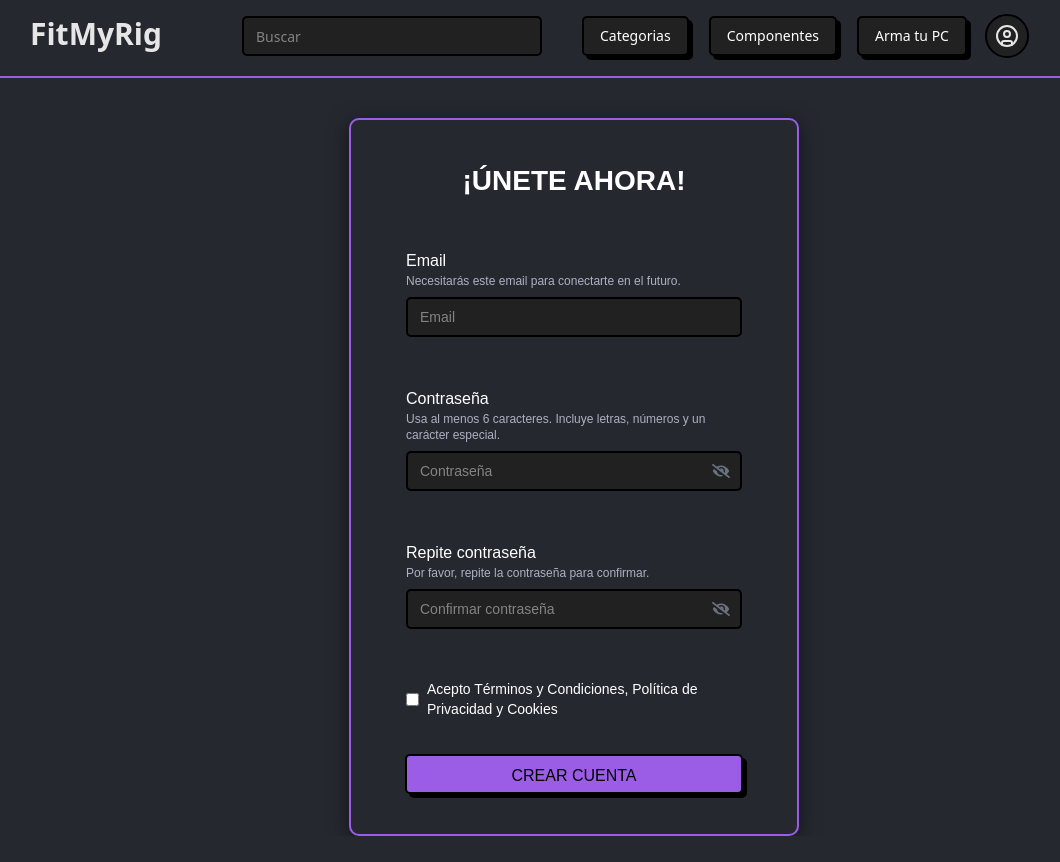
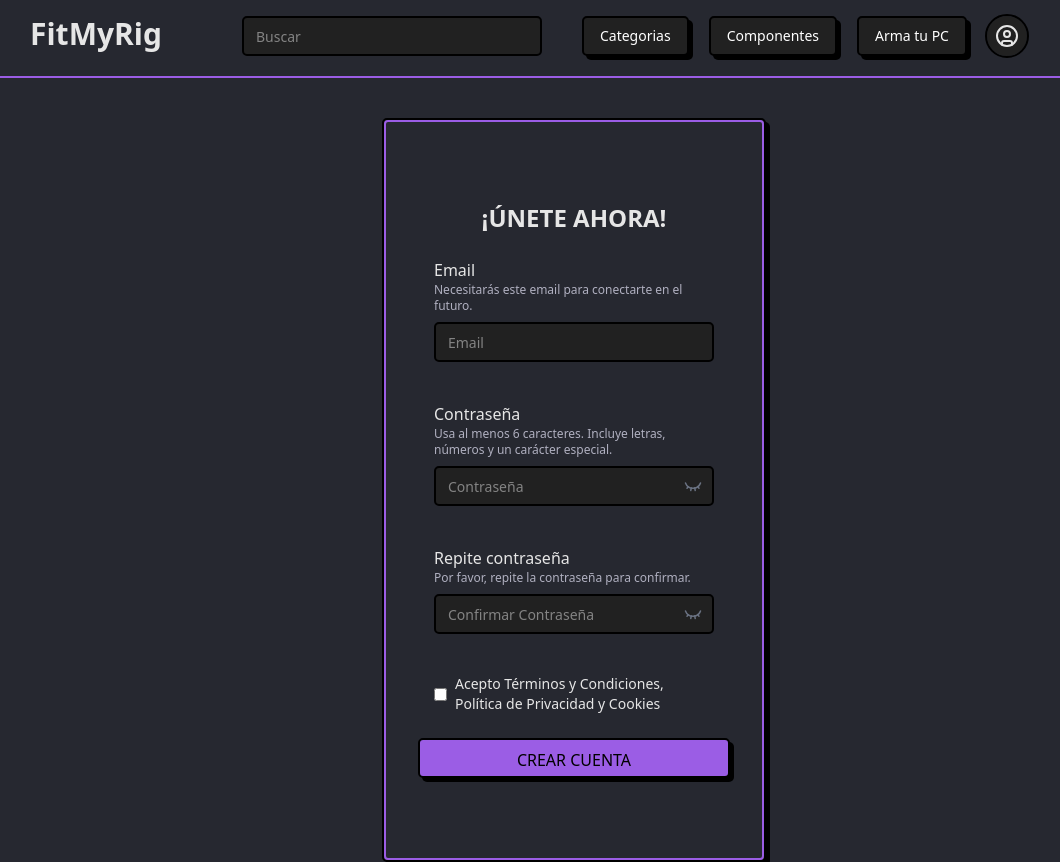
Before and after one commit to Nait-Nait/fastpc, a React (Vite) app in the folder front/: page /register in a window 1280 px wide. Shown: the whole page, without its empty margins (66-1126 px from the left). Before the commit the page ends 836 px from the top, so only its background shows below. Built offline with nearby package versions, Linux system fonts and the light colour scheme; no server answers.

Commit message:
fix: removed unnecesary icons packages, tweak design in login and register pages in order to match better the page general design

```diff
--- a/front/package.json
+++ b/front/package.json
@@ -20,8 +20,6 @@
     "lucide-react": "^0.515.0",
     "react": "^19.1.0",
     "react-dom": "^19.1.0",
-    "react-icons": "^5.5.0",
-    "react-native-vector-icons": "^10.2.0",
     "react-router-dom": "^7.6.2",
     "tailwind-merge": "^3.3.1",
     "tailwindcss": "^4.1.10"
--- a/front/src/pages/login/Login.tsx
+++ b/front/src/pages/login/Login.tsx
@@ -3,7 +3,8 @@
 import { UserRepositoryImpl } from "@/repositories/UserRepository";
 import { Input } from "@/components/ui/input";
 import { Button } from "@/components/ui/button";
-import { FaEye, FaEyeSlash } from "react-icons/fa";
+import { Card } from "@/components/ui/card";
+import { Eye, EyeClosed } from "lucide-react";
 
 const Login: React.FC = () => {
   const [email, setEmail] = useState("");
@@ -27,17 +28,17 @@
   };
 
   return (
-    <div className="flex flex-row justify-center">
+    <div className="w-full flex flex-row justify-center">
+      <Card className="max-w-[24rem] py-0">
         <form
           onSubmit={handleSubmit}
-        className="w-full max-w-[400px] flex flex-col items-center rounded-[15px] px-8 py-20 border-2 shadow-[0_4px_20px_rgba(0,0,0,0.5)]"
+          className="w-full max-w-[24rem] h-max flex flex-col items-center rounded-sm px-8 py-20 border-2"
           style={{
-          background: "linear-gradient(145deg,#262830)",
-          borderColor: "#9b5de5",
+            borderColor: "var(--main)",
           }}
         >
-        <h2 className="text-2xl text-center font-medium text-white">
-          Bienvenid@ a FitMyRig
+          <h2 className="text-2xl text-center font-bold">
+            Bienvenido a FitMyRig {/* Bienvenid@ no es una palabra real */}
           </h2>
 
           <p className="text-center text-[#b0b0c0] mb-6">
@@ -89,7 +90,7 @@
                 }
                 className="absolute right-3 top-1/2 -translate-y-1/2 z-10 text-gray-500 hover:text-gray-700"
               >
-              {showPassword ? <FaEye size={18} /> : <FaEyeSlash size={18} />}
+                {showPassword ? <Eye className="cursor-pointer" size={18} /> : <EyeClosed className="cursor-pointer"size={18} />}
               </button>
             </div>
           </div>
@@ -103,7 +104,8 @@
               <p>
                 <a
                   href="#"
-                className="text-base leading-[1.2] underline hover:no-underline hover:text-white focus:text-white active:text-white visited:text-white transition-colors"
+    onClick={() => {alert("pues eri entero weko")}}
+                  className="text-base underline hover:no-underline"
                 >
                   ¿No puedes conectarte?
                 </a>
@@ -117,13 +119,14 @@
 
               <Link
                 to="/register"
-              className="text-base leading-[1.2] underline hover:no-underline hover:text-white focus:text-white active:text-white visited:text-white transition-colors"
+                className="text-base underline hover:no-underline"
               >
                 Regístrate
               </Link>
             </div>
           </div>
         </form>
+      </Card>
     </div>
   );
 };
--- a/front/src/pages/register/Register.tsx
+++ b/front/src/pages/register/Register.tsx
@@ -1,16 +1,43 @@
 import React, { useState } from "react";
 import { UserRepositoryImpl } from "@/repositories/UserRepository";
 import { Button } from "@/components/ui/button";
-import { FaEye, FaEyeSlash } from "react-icons/fa";
 import { Input } from "@/components/ui/input";
+import { Eye, EyeClosed } from "lucide-react";
+import { Card } from "@/components/ui/card";
 const Register: React.FC = () => {
   const [email, setEmail] = useState("");
   const [password, setPassword] = useState("");
   const [confirmPassword, setConfirmPassword] = useState("");
   const [acceptTerms, setAcceptTerms] = useState(false);
-  const [acceptNews, setAcceptNews] = useState(false);
-  const [showPassword, setShowPassword] = useState(false);
-  const [showConfirmPassword, setShowConfirmPassword] = useState(false);
+
+  function PasswordInput({ placeholder, password, setPassword }: { placeholder: string, password: any, setPassword: any }): any {
+    const [showPassword, setShowPassword] = useState(false)
+
+    return (
+      <div className="relative w-full">
+        <Input
+          id={placeholder}
+          type={showPassword ? "text" : "password"}
+          value={password}
+          onChange={(e: any) => setPassword(e.target.value)}
+          placeholder={placeholder}
+          required
+          className="pr-10"
+        />
+
+        <button
+          type="button"
+          onClick={() => setShowPassword((value) => !value)}
+          aria-label={
+            showPassword ? "Ocultar contraseña" : "Mostrar contraseña"
+          }
+          className="absolute right-3 top-1/2 -translate-y-1/2 z-10 text-gray-500 hover:text-gray-700"
+        >
+          {showPassword ? <Eye className="cursor-pointer" size={18} /> : <EyeClosed className="cursor-pointer" size={18} />}
+        </button>
+      </div>
+    )
+  }
 
   const handleSubmit = async (e: React.FormEvent) => {
     e.preventDefault();
@@ -35,24 +62,22 @@
 
   return (
     <div className="flex flex-row justify-center">
-      <div className="flex gap-10 items-start">
+      <Card className="max-w-[24rem] py-0">
         <form
           onSubmit={handleSubmit}
-          className="w-[450px] p-10 rounded-[10px] text-white border-2 shadow-[0_4px_20px_rgba(0,0,0,0.5)]"
+          className="w-full max-w-[24rem] px-8 py-20 rounded-sm border-2"
           style={{
-            background: "linear-gradient(145deg,#262830)",
-            fontFamily: "Arial, sans-serif",
-            borderColor: "#9b5de5",
+            borderColor: "var(--main)",
           }}
         >
-          <h2 className="text-[28px] mb-8 text-center font-bold">
+          <h2 className="text-2xl mb-2 text-center font-bold">
             ¡ÚNETE AHORA!
           </h2>
 
-          <div className="bg-[#262830] p-[15px] rounded-[6px] mb-5">
+          <div className="bg-[var(--background)] p-4 mb-2">
             {/* TODO: Email (para recordar ubicación) */}
             <label>Email</label>
-            <p className="text-xs text-[#b0b0c0] mb-2">
+            <p className="text-xs dark:text-[#b0b0c0] mb-2">
               Necesitarás este email para conectarte en el futuro.
             </p>
 
@@ -65,99 +90,45 @@
             />
           </div>
 
-          {/* TODO: Input contraseña (para recordar ubicación) */}
-
-          <div className="bg-[#262830] p-[15px] rounded-[6px] mb-5">
+          <div className="bg-[var(--background)] p-4 mb-2">
             <label>Contraseña</label>
-            <p className="text-xs text-[#b0b0c0] mb-2">
+            <p className="text-xs dark:text-[#b0b0c0] mb-2">
               Usa al menos 6 caracteres. Incluye letras, números y un carácter
               especial.
             </p>
 
-            <div className="relative w-full">
-              <Input
-                id="password"
-                type={showPassword ? "text" : "password"}
-                value={password}
-                onChange={(e) => setPassword(e.target.value)}
-                placeholder="Contraseña"
-                required
-                className="pr-10"
-              />
+            {PasswordInput({ placeholder: "Contraseña", password, setPassword })}
 
-              <button
-                type="button"
-                onClick={() => setShowPassword((v) => !v)}
-                aria-label={
-                  showPassword ? "Ocultar contraseña" : "Mostrar contraseña"
-                }
-                className="absolute right-3 top-1/2 -translate-y-1/2 z-10 text-gray-500 hover:text-gray-700"
-              >
-                {showPassword ? <FaEye size={18} /> : <FaEyeSlash size={18} />}
-              </button>
-            </div>
           </div>
 
-          {/* TODO: Input repetir contraseña (para recordar ubicación) */}
-          <div className="bg-[#262830] p-[15px] rounded-[6px] mb-5">
+
+
+          <div className="bg-[var(--background)] p-4 mb-2">
             <label>Repite contraseña</label>
             <p className="text-xs text-[#b0b0c0] mb-2">
               Por favor, repite la contraseña para confirmar.
             </p>
 
-            <div className="relative w-full">
-              <Input
-                id="confirmPassword"
-                type={showConfirmPassword ? "text" : "password"}
-                value={confirmPassword}
-                onChange={(e) => setConfirmPassword(e.target.value)}
-                placeholder="Confirmar contraseña"
-                required
-                className="pr-10"
-              />
-
-              <button
-                type="button"
-                onClick={() => setShowConfirmPassword((v) => !v)}
-                aria-label={
-                  showConfirmPassword
-                    ? "Ocultar contraseña"
-                    : "Mostrar contraseña"
-                }
-                className="absolute right-3 top-1/2 -translate-y-1/2 z-10 text-gray-500 hover:text-gray-700"
-              >
-                {showConfirmPassword ? (
-                  <FaEye size={18} />
-                ) : (
-                  <FaEyeSlash size={18} />
-                )}
-              </button>
-            </div>
+            {PasswordInput({ placeholder: "Confirmar Contraseña", password: confirmPassword, setPassword: setConfirmPassword })}
           </div>
 
-          <div className="bg-[#262830] p-[15px] rounded-[6px] mb-5">
+          <div className="bg-[var(--background)] p-4 mb-2">
             <label className="flex items-center text-sm">
               <input
                 type="checkbox"
                 className="w-auto mr-2"
                 checked={acceptTerms}
                 onChange={(e) => setAcceptTerms(e.target.checked)}
-                required
-              />
+                required />
               Acepto Términos y Condiciones, Política de Privacidad y Cookies
             </label>
           </div>
 
-          <Button
-            type="submit"
-            className="block mx-auto px-26 text-base
-
-"
-          >
+          <Button type="submit" className="block w-full text-base">
             CREAR CUENTA
           </Button>
         </form>
-      </div>
+      </Card>
     </div>
   );
 };
```
Lines whose indentation alone changed are shown as unchanged.
